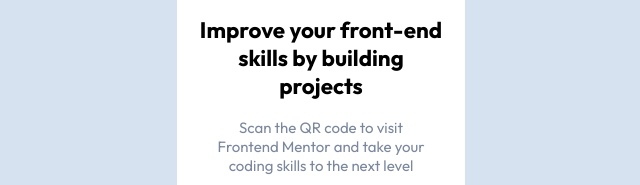
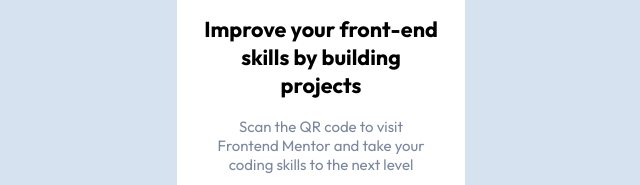
Before and after one commit to kilocharlie96/qr-code-component, a plain HTML site: page index.html in a window 1280 px wide. Shown: the part 287-472 px from the top of the page, 319-959 px from the left. Drawn offline with Linux system fonts and the light colour scheme.

Commit message:
Changed font-size for h1

```diff
--- a/css/general.css
+++ b/css/general.css
@@ -39,7 +39,7 @@ h1,p{
 h1{
     font-weight: 700;
     text-align: center;
-    font-size: 1.4rem;
+    font-size: 1.35rem;
     width: 19vw;
 }
 
```
